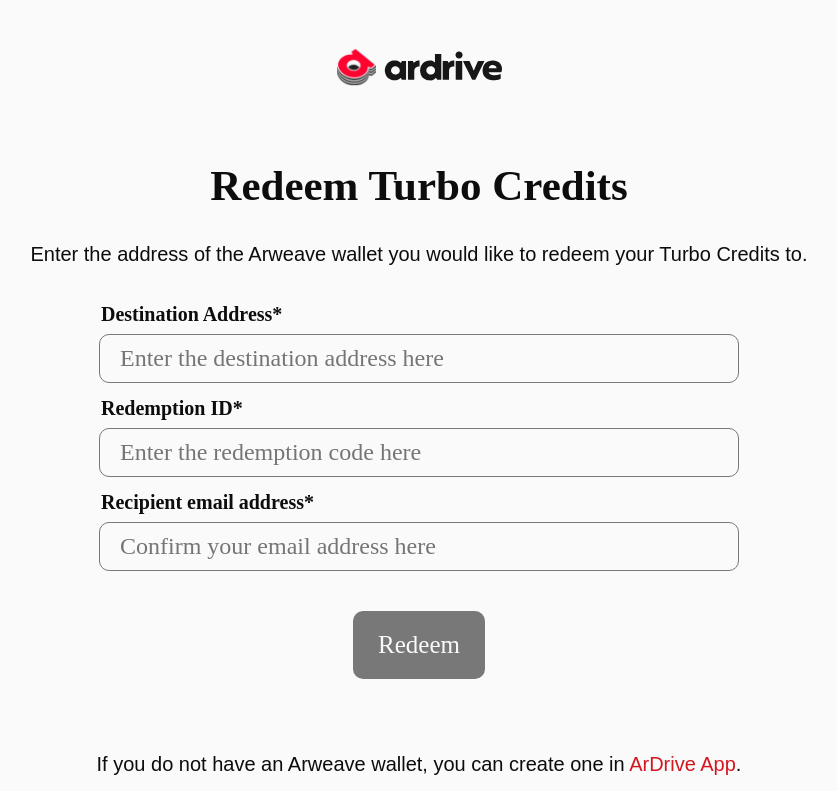
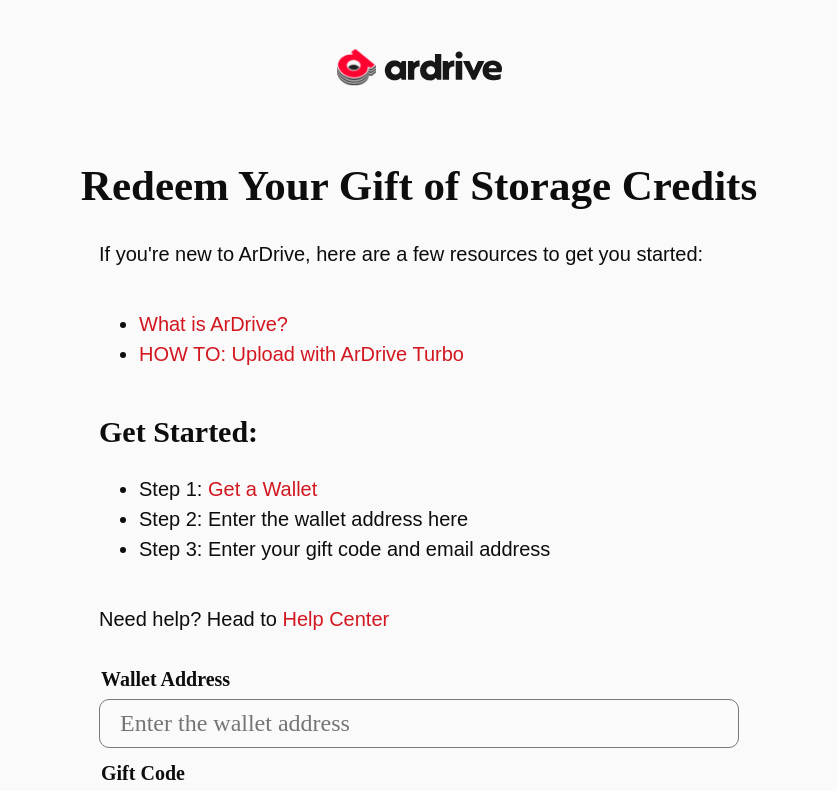
Before and after one commit to ardriveapp/turbo-app, a React (Vite) app: page /redeem in a window 1280 px wide. Shown: the top 791 px of the page, without its empty margins (221-1058 px from the left). Built offline with nearby package versions, Linux system fonts and the light colour scheme.

Commit message:
feat: style and content updates PE-5161

```diff
--- /dev/null
+++ b/src/pages/RedeemPage.css
@@ -0,0 +1,9 @@
+.redeem-info {
+  text-align: left;
+}
+
+.redeem-info h2 {
+  font-family: Wavehaus-Extra;
+  font-size: 1.5rem;
+  margin: 1rem 0 0;
+}
--- a/src/pages/RedeemPage.tsx
+++ b/src/pages/RedeemPage.tsx
@@ -4,6 +4,7 @@
 import { ardriveAppUrl } from "../constants";
 import { Page } from "./Page";
 import { useLocation } from "react-router-dom";
+import "./RedeemPage.css";
 
 function RedeemForm({ errorCallback }: ErrMsgCallbackAsProps) {
   const [destinationAddress, setDestinationAddress] = useState("");
@@ -58,19 +59,58 @@
 
   return (
     <>
-      <h1>Redeem Turbo Credits</h1>
-      <p>
-        Enter the address of the Arweave wallet you would like to redeem your
-        Turbo Credits to.
-      </p>
+      <h1>Redeem Your Gift of Storage Credits</h1>
+
       <form className="form">
+        <div className="form-section redeem-info">
+          <p>
+            If you're new to ArDrive, here are a few resources to get you
+            started:
+          </p>
+          <ul>
+            <li>
+              <a href="https://www.youtube.com/watch?v=d-a94nO92Ow">
+                What is ArDrive?
+              </a>
+            </li>
+            <li>
+              <a href="https://www.youtube.com/watch?v=51Gpg3-GFZw">
+                HOW TO: Upload with ArDrive Turbo
+              </a>
+            </li>
+          </ul>
+        </div>
+        <div className="form-section redeem-info">
+          <h2>Get Started:</h2>
+          <ul>
+            <li>
+              <span>
+                Step 1:{" "}
+                <a href="https://www.youtube.com/watch?v=51Gpg3-GFZw">
+                  Get a Wallet
+                </a>
+              </span>
+            </li>
+            <li>
+              <span>Step 2: Enter the wallet address here</span>
+            </li>
+            <li>
+              <span>Step 3: Enter your gift code and email address</span>
+            </li>
+          </ul>
+
+          <p>
+            Need help? Head to{" "}
+            <a href="https://help.ardrive.io/hc/en-us">Help Center</a>
+          </p>
+        </div>
         <div className="form-section">
-          <label className="form-label">Destination Address*</label>
+          <label className="form-label">Wallet Address</label>
           <input
             type="text"
             className="form-input"
             id="destination-address"
-            placeholder="Enter the destination address here"
+            placeholder="Enter the wallet address"
             value={destinationAddress}
             onChange={(e) => {
               setDestinationAddress(e.target.value);
@@ -79,12 +119,12 @@
         </div>
 
         <div className="form-section">
-          <label className="form-label">Redemption ID*</label>
+          <label className="form-label">Gift Code</label>
           <input
             type="text"
             className="form-input"
             id="redemption-code"
-            placeholder="Enter the redemption code here"
+            placeholder="Enter the gift code"
             value={redemptionCode}
             onChange={(e) => {
               setRedemptionCode(e.target.value);
@@ -93,12 +133,12 @@
         </div>
 
         <div className="form-section">
-          <label className="form-label">Recipient email address*</label>
+          <label className="form-label">Email Address</label>
           <input
             type="email"
             className="form-input"
             id="recipient-email"
-            placeholder="Confirm your email address here"
+            placeholder="Confirm your email address"
             value={recipientEmail}
             onChange={(e) => {
               setRecipientEmail(e.target.value);
```
